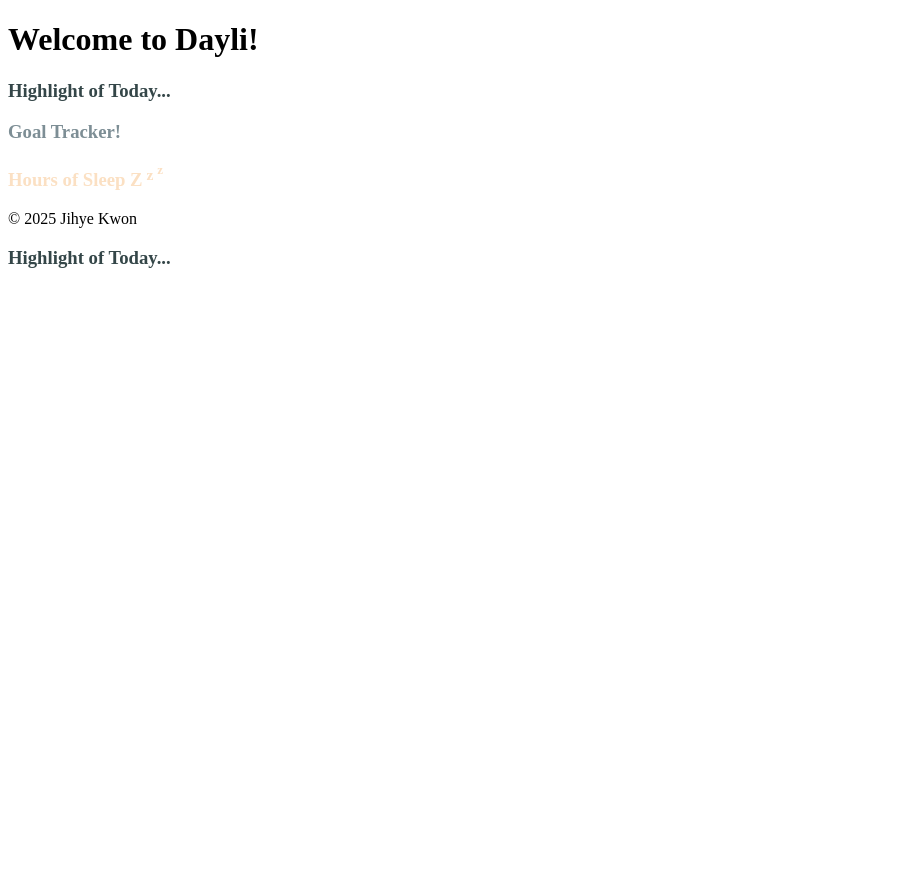
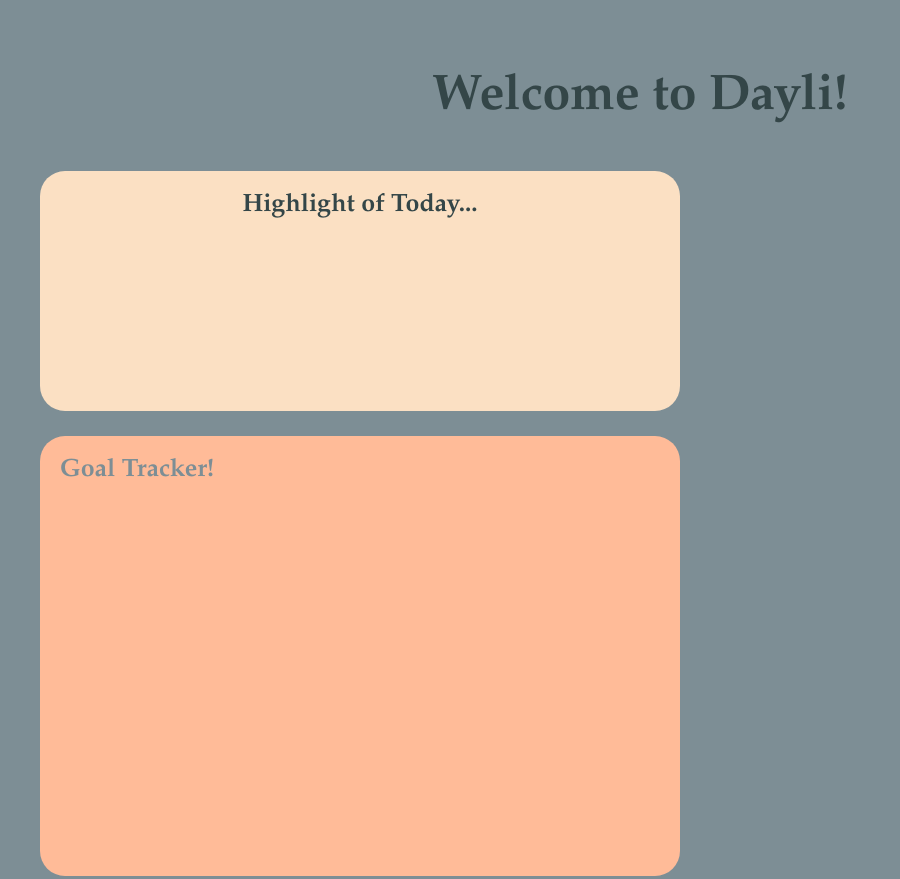
Before and after one commit to ggkwonn/Dayli, a plain HTML site: page index.html in a window 1280 px wide. Shown: the top 879 px of the page, without its empty margins (0-900 px from the left). Before the commit the page ends 800 px from the top, so only its background shows below. Drawn offline with Linux system fonts and the light colour scheme.

Commit message:
Connected css to html and font size changed

```diff
--- a/index.html
+++ b/index.html
@@ -3,18 +3,19 @@
 
 <head>
     <title>Dayli </title>
+     <link rel="stylesheet" href="style.css">
 </head>
 
 <body>
     <h1> Welcome to Dayli!</h1>
-    <h3 id="Highlight" style="color:#344648">Highlight of Today...</h3>
+    <h3 id="Highlight" style="color:#344648;">Highlight of Today...</h3>
     <h3 id="GoalTracker" style="color:#7D8E95"> Goal Tracker!</h3>
     <h3 id="HoursOfSleep" style="color:#fbe0c3"> Hours of Sleep Z<sup> z <sup>z</sup></sup></h3>
     <footer>
-        <p>&copy; 2025 Jihye Kwon</p>
+        <p style="margin: bottom 10px;;">&copy; 2025 Jihye Kwon</p>
     </footer>
 
-     <h3 id="rcorners" style="color:#344648">Highlight of Today...</p>
+
 
 </body>
 </html>
--- a/style.css
+++ b/style.css
@@ -1,5 +1,6 @@
 h1 {
    font-family: 'Garamond', serif;
+   font-size: 50px;
    background-color: #7D8E95;
    color: #344648;
    text-align: center;
@@ -14,25 +15,28 @@ body {
 
 #Highlight {
    text-align: center;
+   font-size: 25px;
    border-radius: 25px;
    background: #fbe0c3;
    padding: 20px;
    width: 600px;
-   height: 150px;
-   margin: auto;
+   height: 200px;
+   margin-bottom: 20px;
 }
 
 #GoalTracker {
-   text-align: right;
+   text-align: left;
+   font-size: 25px;
    border-radius: 25px;
    background: #ffbb98;
    padding: 20px;
    width: 600px;
-   height: 150px;
-   margin: auto;
+   height: 400px;
+   margin-bottom: 20px;
 }
 #HoursOfSleep {
-   text-align: right;
+   text-align: left;
+   font-size: 25px;
    border-radius: 25px;
    background: #344648;
    padding: 20px;
```
